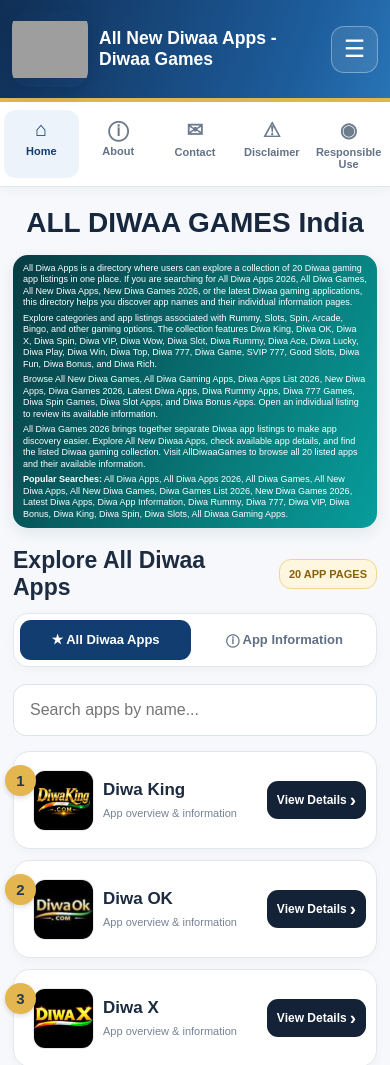
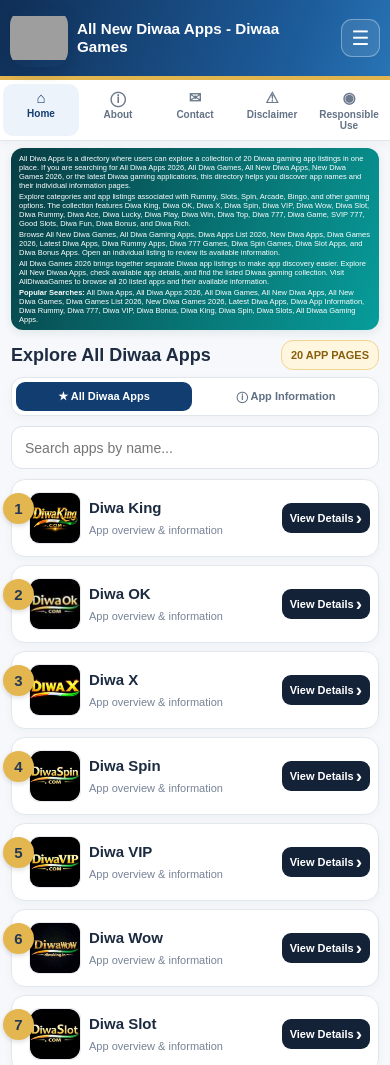
Before and after one commit to ayushrayka565-cloud/AllDiwaaGames, a plain HTML site: page index.html in a window 390 px wide. Shown: the top 1065 px of the page. Drawn offline with Linux system fonts and the light colour scheme; grey boxes are pictures that could not be loaded.

Commit message:
Add files via upload

```diff
--- a/index.html
+++ b/index.html
@@ -19,39 +19,39 @@
 html{scroll-behavior:smooth}
 body{margin:0;background:var(--bg);color:var(--ink);font-family:Arial,Helvetica,sans-serif}
 .site-header{background:linear-gradient(110deg,#102f56,#1d5c9b 75%,#2874b5);color:#fff;border-bottom:4px solid var(--gold)}
-.header-inner{max-width:1120px;margin:auto;min-height:118px;padding:14px 22px;display:flex;align-items:center;gap:17px}
-.brand{width:96px;height:96px;flex:0 0 96px;display:block;text-decoration:none;line-height:0}
+.header-inner{max-width:1120px;margin:auto;min-height:88px;padding:9px 18px;display:flex;align-items:center;gap:12px}
+.brand{width:68px;height:68px;flex:0 0 68px;display:block;text-decoration:none;line-height:0}
 .brand img{display:block;width:100%;height:100%;object-fit:contain;border-radius:20px;box-shadow:0 4px 15px #071a3333}
-.header-title{font-size:clamp(20px,3vw,30px);font-weight:800;line-height:1.22;flex:1}
-.menu-button{width:54px;height:52px;border:1px solid #ffffff55;border-radius:13px;background:#ffffff19;color:#fff;font-size:27px}
+.header-title{font-size:clamp(16px,2.5vw,23px);font-weight:800;line-height:1.18;flex:1}
+.menu-button{width:43px;height:42px;border:1px solid #ffffff55;border-radius:11px;background:#ffffff19;color:#fff;font-size:22px}
 .nav-wrap{background:#fff;border-bottom:1px solid var(--line);box-shadow:0 3px 12px #132c480b}
-.nav{max-width:1120px;margin:auto;display:flex;justify-content:space-around;gap:4px;padding:10px 14px}
-.nav a{flex:1;text-align:center;text-decoration:none;color:#647286;font-weight:700;padding:10px 5px;border-radius:12px;font-size:14px}
-.nav a .nav-icon{display:block;font-size:23px;margin-bottom:5px;color:#6c7b8d}
+.nav{max-width:1120px;margin:auto;display:flex;justify-content:space-around;gap:3px;padding:5px 10px}
+.nav a{flex:1;text-align:center;text-decoration:none;color:#647286;font-weight:700;padding:6px 3px;border-radius:10px;font-size:12px}
+.nav a .nav-icon{display:block;font-size:17px;margin-bottom:3px;color:#6c7b8d}
 .nav a.active{background:#edf3fb;color:var(--blue)}
 .nav a.active .nav-icon{color:var(--blue)}
-main{max-width:1080px;margin:auto;padding:23px 20px 48px}
+main{max-width:1080px;margin:auto;padding:10px 18px 42px}
 h1.page-heading{text-align:center;font-size:clamp(27px,4.2vw,40px);margin:0 0 19px;color:#17283e;line-height:1.2}
-.seo-intro{background:linear-gradient(115deg,var(--teal1),#087d7c 65%,var(--teal2));color:#fff;border-radius:18px;padding:9px 13px;font-size:10px;line-height:1.32;box-shadow:0 5px 15px #063e4317}
-.seo-intro p{margin:0 0 4px}.seo-intro p:last-child{margin-bottom:0}
-.list-heading{display:flex;justify-content:space-between;align-items:center;gap:12px;margin:23px 0 14px}
-.list-heading h2{margin:0;font-size:clamp(23px,3.5vw,31px);color:#1d2c40}
+.seo-intro{background:linear-gradient(115deg,var(--teal1),#087d7c 65%,var(--teal2));color:#fff;border-radius:14px;padding:6px 9px;font-size:8px;line-height:1.22;box-shadow:0 3px 10px #063e4317}
+.seo-intro p{margin:0 0 2px}.seo-intro p:last-child{margin-bottom:0}
+.list-heading{display:flex;justify-content:space-between;align-items:center;gap:10px;margin:13px 0 9px}
+.list-heading h2{margin:0;font-size:clamp(18px,2.7vw,24px);color:#1d2c40}
 .total{background:#fff6df;color:#87600d;border:1px solid #f1d58f;border-radius:12px;padding:9px 12px;font-weight:900;font-size:13px;white-space:nowrap}
-.tabs{display:flex;gap:8px;padding:6px;background:#fff;border:1px solid var(--line);border-radius:15px;box-shadow:0 3px 12px #132c4808;margin-bottom:17px}
-.tabs a{flex:1;text-align:center;text-decoration:none;padding:13px 8px;border-radius:11px;font-weight:800;color:#617084;font-size:15px}
+.tabs{display:flex;gap:6px;padding:4px;background:#fff;border:1px solid var(--line);border-radius:12px;box-shadow:0 3px 12px #132c4808;margin-bottom:10px}
+.tabs a{flex:1;text-align:center;text-decoration:none;padding:9px 6px;border-radius:9px;font-weight:800;color:#617084;font-size:13px}
 .tabs a:first-child{background:var(--blue);color:white}
-.search-box{margin-bottom:15px}
-.search-box input{width:100%;height:52px;border:1px solid #dce3ec;border-radius:13px;padding:0 16px;background:#fff;font-size:16px;outline:none}
+.search-box{margin-bottom:10px}
+.search-box input{width:100%;height:43px;border:1px solid #dce3ec;border-radius:11px;padding:0 13px;background:#fff;font-size:14px;outline:none}
 .search-box input:focus{border-color:#4e86bc;box-shadow:0 0 0 3px #1d5c9b19}
-.app-list{display:grid;gap:13px}
-.app-row{position:relative;min-height:112px;display:flex;align-items:center;gap:14px;background:#fff;border:1px solid #e2e7ee;border-radius:20px;padding:14px 15px 14px 23px;box-shadow:0 3px 10px #132c4809}
+.app-list{display:grid;gap:9px}
+.app-row{position:relative;min-height:88px;display:flex;align-items:center;gap:11px;background:#fff;border:1px solid #e2e7ee;border-radius:16px;padding:9px 11px 9px 20px;box-shadow:0 3px 10px #132c4809}
 .rank{position:absolute;left:-9px;top:13px;width:31px;height:31px;display:grid;place-items:center;border-radius:50%;background:var(--gold);color:#243a54;font-weight:900;font-size:15px;box-shadow:0 2px 5px #0002}
-.app-logo{display:block;flex:0 0 76px}
-.app-logo img{display:block;width:76px;height:76px;object-fit:cover;border-radius:15px;border:1px solid #e7ebf0;background:#f4f6f8}
+.app-logo{display:block;flex:0 0 60px}
+.app-logo img{display:block;width:60px;height:60px;object-fit:cover;border-radius:12px;border:1px solid #e7ebf0;background:#f4f6f8}
 .app-details{display:flex;flex-direction:column;gap:6px;flex:1;min-width:0}
-.app-title{font-size:clamp(18px,2.4vw,23px);font-weight:800;line-height:1.2;color:#1c2b40;text-decoration:none}
+.app-title{font-size:clamp(16px,2vw,20px);font-weight:800;line-height:1.2;color:#1c2b40;text-decoration:none}
 .app-description{font-size:13px;color:#778396;line-height:1.35}
-.details-button{display:inline-flex;align-items:center;justify-content:center;gap:7px;padding:14px 17px;background:#142238;color:#fff;border-radius:13px;text-decoration:none;font-size:15px;font-weight:800;white-space:nowrap}
+.details-button{display:inline-flex;align-items:center;justify-content:center;gap:5px;padding:11px 12px;background:#142238;color:#fff;border-radius:11px;text-decoration:none;font-size:13px;font-weight:800;white-space:nowrap}
 .details-button:hover{background:var(--blue2)}
 .details-button span{font-size:22px;line-height:12px}
 .long-content{margin-top:39px}
@@ -74,28 +74,28 @@ footer p{max-width:820px;margin:0 auto 8px;color:#c7d5e6;font-size:13px;line-hei
 #noResults{background:white;border-radius:12px;padding:18px;color:var(--muted)}
 [hidden]{display:none!important}
 @media(max-width:650px){
- .header-inner{min-height:96px;padding:11px 12px;gap:11px}
- .brand{width:76px;height:76px;flex-basis:76px}
+ .header-inner{min-height:76px;padding:8px 10px;gap:9px}
+ .brand{width:58px;height:58px;flex-basis:58px}
  .brand img{border-radius:16px}
- .header-title{font-size:clamp(17px,4.5vw,21px)}
- .menu-button{width:47px;height:47px;font-size:24px}
- .nav{padding:8px 4px;gap:2px}
- .nav a{font-size:11px;padding:8px 2px}
- .nav a .nav-icon{font-size:20px;margin-bottom:4px}
- main{padding:19px 13px 35px}
+ .header-title{font-size:clamp(15px,3.9vw,18px)}
+ .menu-button{width:39px;height:38px;font-size:20px}
+ .nav{padding:4px 3px;gap:1px}
+ .nav a{font-size:10px;padding:5px 1px}
+ .nav a .nav-icon{font-size:15px;margin-bottom:2px}
+ main{padding:7px 11px 32px}
  h1.page-heading{margin-bottom:15px;font-size:28px}
- .seo-intro{padding:8px 10px;font-size:9px;line-height:1.28;border-radius:15px}
- .list-heading{margin:19px 0 12px;align-items:center}
- .list-heading h2{font-size:23px}
+ .seo-intro{padding:6px 8px;font-size:7.5px;line-height:1.2;border-radius:12px}
+ .list-heading{margin:10px 0 7px;align-items:center}
+ .list-heading h2{font-size:18px}
  .total{font-size:11px;padding:8px 9px}
- .tabs a{font-size:13px;padding:12px 5px}
- .app-list{gap:11px}
- .app-row{min-height:98px;padding:11px 10px 11px 19px;gap:9px;border-radius:17px}
- .app-logo{flex-basis:61px}
- .app-logo img{width:61px;height:61px;border-radius:12px}
- .app-title{font-size:17px}
+ .tabs a{font-size:11px;padding:8px 4px}
+ .app-list{gap:8px}
+ .app-row{min-height:78px;padding:8px 8px 8px 17px;gap:8px;border-radius:14px}
+ .app-logo{flex-basis:52px}
+ .app-logo img{width:52px;height:52px;border-radius:10px}
+ .app-title{font-size:15px}
  .app-description{font-size:11px}
- .details-button{padding:12px 10px;font-size:12px;border-radius:11px;gap:3px}
+ .details-button{padding:9px 8px;font-size:11px;border-radius:9px;gap:2px}
  .details-button span{font-size:19px}
  .content-section{padding:18px 16px}
  .content-section h2{font-size:21px}
@@ -131,9 +131,7 @@ footer p{max-width:820px;margin:0 auto 8px;color:#c7d5e6;font-size:13px;line-hei
 </div>
 
 <main>
-  <h1 class="page-heading">ALL DIWAA GAMES India</h1>
-
-  <section class="seo-intro" aria-label="About All Diwaa Games">
+<section class="seo-intro" aria-label="About All Diwaa Games">
     <p>All Diwa Apps is a directory where users can explore a collection of 20 Diwaa gaming app listings in one place. If you are searching for All Diwa Apps 2026, All Diwa Games, All New Diwa Apps, New Diwa Games 2026, or the latest Diwaa gaming applications, this directory helps you discover app names and their individual information pages.</p>
     <p>Explore categories and app listings associated with Rummy, Slots, Spin, Arcade, Bingo, and other gaming options. The collection features Diwa King, Diwa OK, Diwa X, Diwa Spin, Diwa VIP, Diwa Wow, Diwa Slot, Diwa Rummy, Diwa Ace, Diwa Lucky, Diwa Play, Diwa Win, Diwa Top, Diwa 777, Diwa Game, SVIP 777, Good Slots, Diwa Fun, Diwa Bonus, and Diwa Rich.</p>
     <p>Browse All New Diwa Games, All Diwa Gaming Apps, Diwa Apps List 2026, New Diwa Apps, Diwa Games 2026, Latest Diwa Apps, Diwa Rummy Apps, Diwa 777 Games, Diwa Spin Games, Diwa Slot Apps, and Diwa Bonus Apps. Open an individual listing to review its available information.</p>
```
